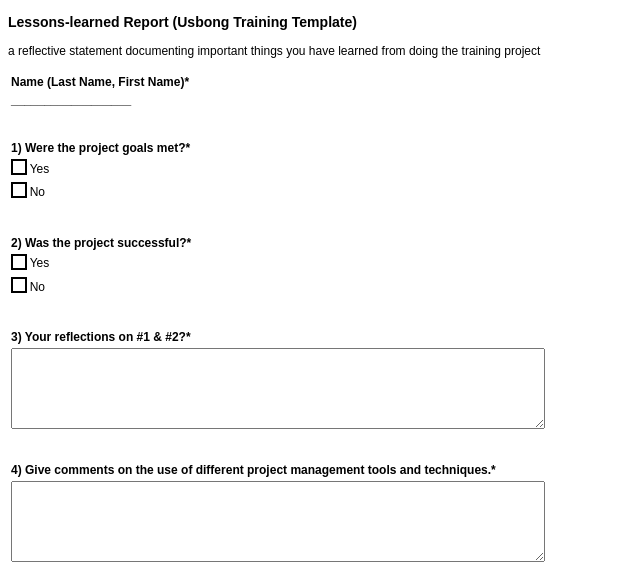
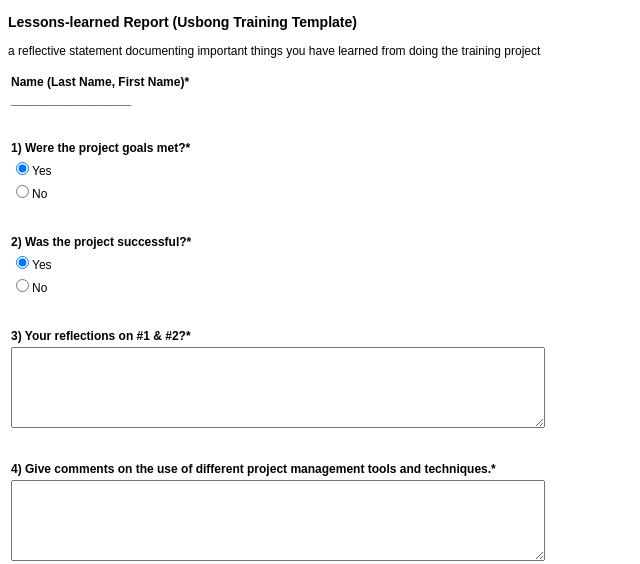
Before and after one commit to usbong/KMS, a CodeIgniter app: page /usbong_kms/index.php/report/confirm in a window 1280 px wide. Shown: the top 564 px of the page, without its empty margins (0-640 px from the left). Run offline with CodeIgniter, Linux system fonts and the light colour scheme; data that the repository does not hold is empty.

Commit message:
+updated: instructions to enable a member to choose Yes or No as answer to select items in the Report page +updated: instructions to automatically insert Yes and No answers into the database repository --> work-in-progress

```diff
--- a/usbong_kms/application/controllers/Report.php
+++ b/usbong_kms/application/controllers/Report.php
@@ -50,7 +50,7 @@ class Report extends CI_Controller { //MY_Controller {
 		$this->load->model('Report_Model');
 
 		$field = "reportParam";
-		$count = 3; //1; TO-DO: -add: paramaters for the answers to questions 1 and 2
+		$count = 1;
 		while ($count <= 10) {
 			$data["reportAnswerParam"] = $_POST[$field.$count];
 			$data["reportItemId"] = $count;
--- a/usbong_kms/application/views/report.php
+++ b/usbong_kms/application/views/report.php
@@ -98,12 +98,12 @@ defined('BASEPATH') OR exit('No direct script access allowed');
 			  </tr>
 			  <tr>
 				<td>
-					<div class="checkBox"></div><div class="option">Yes</div>
+					<label><input type="radio" name="reportParam<?php echo $itemCounter;?>" value="1" checked>Yes</label>
 				</td>
 			  </tr>
 			  <tr>
 				<td>
-				  <div class="checkBox"></div><div class="option">No</div>
+					<label><input type="radio" name="reportParam<?php echo $itemCounter;?>" value="2">No</label>
 				</td>
 			  </tr>
 			</table>
@@ -124,12 +124,12 @@ defined('BASEPATH') OR exit('No direct script access allowed');
 			  </tr>
 			  <tr>
 				<td>
-					<div class="checkBox"></div><div class="option">Yes</div>
+					<label><input type="radio" name="reportParam<?php echo $itemCounter;?>" value="1" checked>Yes</label>
 				</td>
 			  </tr>
 			  <tr>
 				<td>
-				  <div class="checkBox"></div><div class="option">No</div>
+					<label><input type="radio" name="reportParam<?php echo $itemCounter;?>" value="2">No</label>
 				</td>
 			  </tr>
 			</table>
```
